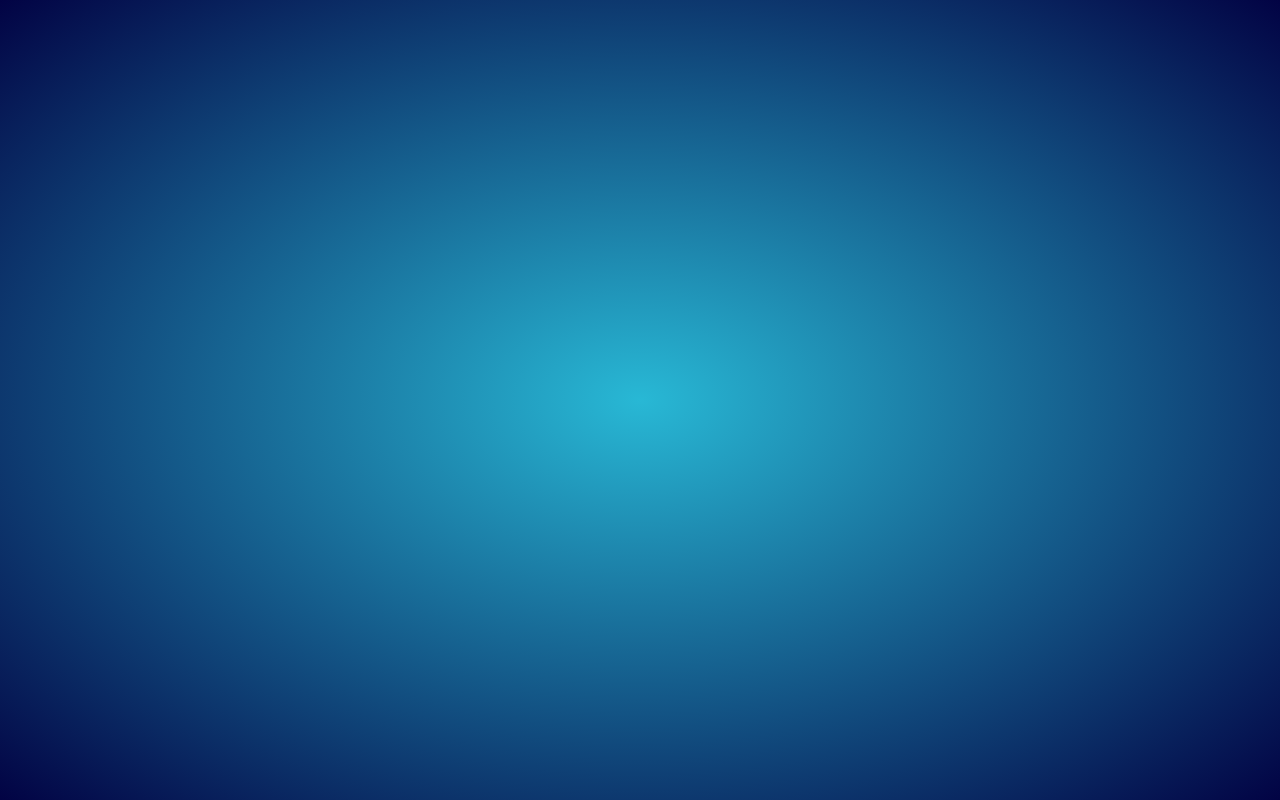
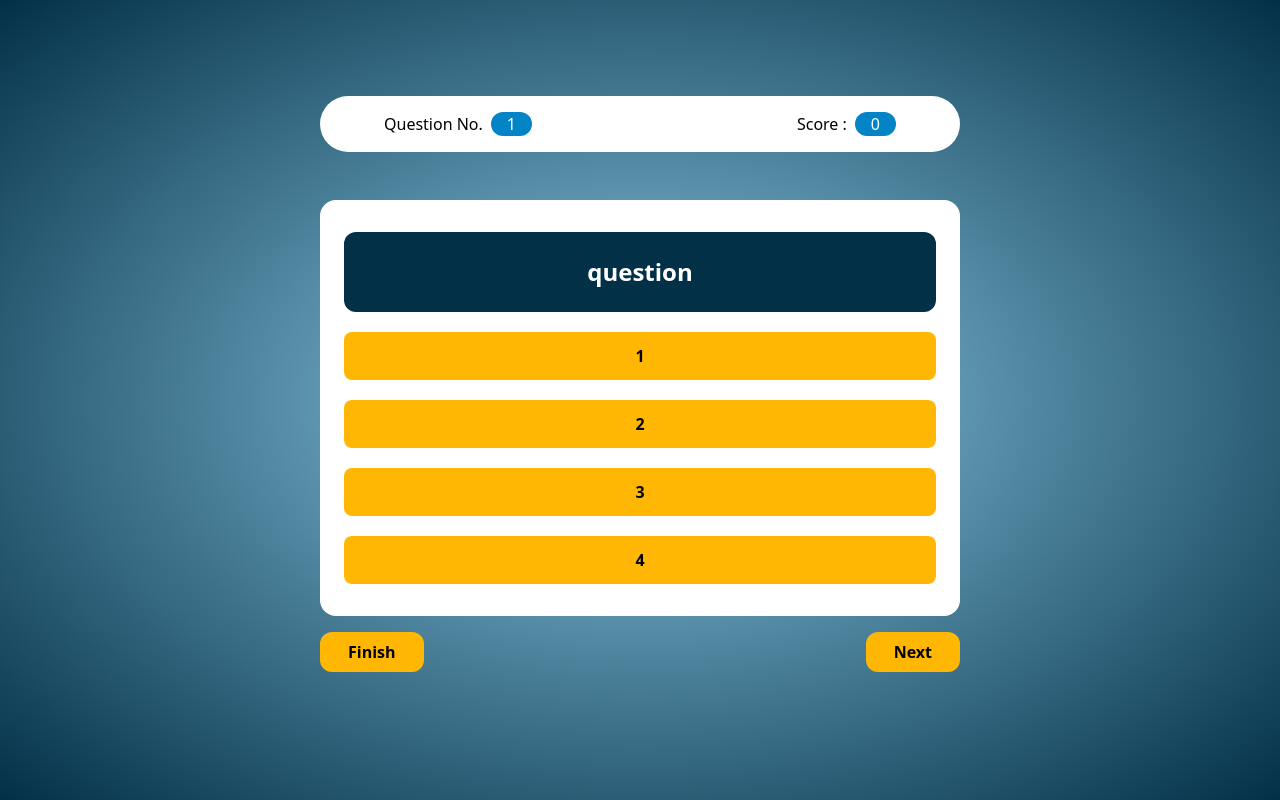
Before and after one commit to AMHBI/Quiz-App, a website: page src/game.html in a window 1280 px wide. Drawn offline with Linux system fonts and the light colour scheme.

Commit message:
minor changes in style and complete game structure

```diff
--- a/css/input.css
+++ b/css/input.css
@@ -4,14 +4,14 @@
 
 
 .body-classes {
-    @apply bg-back-grad w-11/12 md:w-2/3 text-center min-h-screen mx-auto pt-[15dvh]
+    @apply bg-back-grad w-11/12 md:w-2/3 text-center min-h-screen mx-auto pt-[12dvh]
 }
 .index-menu {
     @apply flex flex-col items-center justify-between gap-12
      *:bg-slate-100 *:w-2/3 md:*:w-1/4 *:h-[7dvh] *:flex
      *:items-center *:justify-center *:rounded-xl *:text-xl *:font-medium
       *:transition-colors *:duration-300
-      hover:*:bg-orange-600 hover:*:text-white
+      hover:*:bg-primary-hover hover:*:text-white
       hover:*:shadow-2xl hover:*:shadow-orange-800/70
 }
 .index-menu a {
@@ -20,3 +20,11 @@
 span#loader {
     @apply hidden animate-spin  size-28 border-t-transparent border-b-transparent rounded-[50%] border-x-8
 }
+
+.answer-button {
+    @apply bg-primary transition-colors duration-200 text-black mt-5 h-12 rounded-lg font-semibold hover:bg-primary-hover hover:shadow-xl shadow-black
+}
+
+.FN-buttons {
+    @apply bg-primary text-black px-7 py-2 rounded-xl font-semibold hover:bg-primary-hover transition-colors duration-300
+}
--- a/src/game.html
+++ b/src/game.html
@@ -1,19 +1,58 @@
 <!DOCTYPE html>
-<html>
+<html lang="en">
   <head>
-        <meta charset="utf-8">
-        <meta http-equiv="X-UA-Compatible" content="IE=edge">
+    <meta charset="utf-8" />
+    <meta http-equiv="X-UA-Compatible" content="IE=edge" />
     <title>Quiz | Game Center</title>
-        <meta name="description" content="">
-        <meta name="viewport" content="width=device-width, initial-scale=1">
-        <link rel="stylesheet" href="../css/main.css">
+    <meta name="description" content="" />
+    <link
+      rel="shortcut icon"
+      href="../assets/icons/game-fav.svg"
+      type="image/x-icon" />
+    <meta name="viewport" content="width=device-width, initial-scale=1" />
+    <link rel="stylesheet" href="../css/main.css" />
   </head>
-    <body class="body-classes">
+  <body class="body-classes !w-10/12 md:!w-1/2">
     <span id="loader"></span>
     <div class="game-container">
-            <div>
-                <span></span>
+      <div
+        class="header flex justify-between items-center bg-white p-4 px-[10%] rounded-full">
+        <div class="flex gap-2 items-center">
+          <p>Question No.</p>
+          <span class="bg-sky-600 text-white px-4 rounded-full">1</span>
         </div>
+        <div class="flex gap-2 items-center">
+          <p>Score :</p>
+          <span class="bg-sky-600 text-white px-4 rounded-full">0</span>
+        </div>
+      </div>
+      <div
+        id="question-box"
+        class="w-full mt-12 bg-white p-4 py-8 rounded-2xl px-6 flex flex-col">
+        <div
+          id="question-text"
+          class="w-full bg-back text-white font-semibold text-lg md:text-2xl h-20 flex items-center justify-center rounded-xl">
+          question
+        </div>
+        <button type="button" class="answer-button">1</button>
+        <button type="button" class="answer-button">2</button>
+        <button type="button" class="answer-button">3</button>
+        <button type="button" class="answer-button">4</button>
+      </div>
+    </div>
+    <div class="flex justify-between mt-4">
+      <button
+        type="button"
+        id="finish-btn"
+        class="FN-buttons">
+        Finish
+      </button>
+      <button
+        type="button"
+        id="next-btn"
+        class="FN-buttons">
+        Next
+      </button>
     </div>
     <script src=""></script>
   </body>
--- a/tailwind.config.js
+++ b/tailwind.config.js
@@ -4,7 +4,12 @@ module.exports = {
   theme: {
     extend: {
       backgroundImage: {
-        "back-grad": "radial-gradient(#28b8d5,#020344)",
+        "back-grad": "radial-gradient(#8ECAE6,#023047)",
+      },
+      colors: {
+        "primary": "#FFB703",
+        "primary-hover": "#FB8500",
+        "back" : "#023047"
       },
     },
   },
```
Also changed, not shown: src/index.html (+2 -2 lines), assets/icons/game-fav.svg (added), assets/icons/index-fav.svg (renamed from assets/icons/fav.svg), css/main.css. Lines whose indentation alone changed are shown as unchanged.
